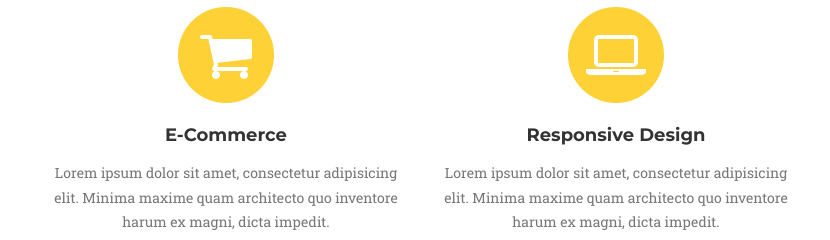
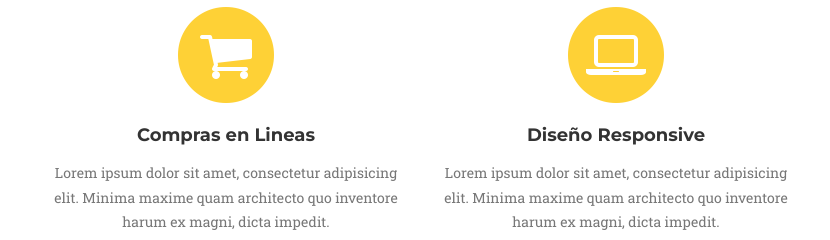
Before and after one commit to Jeralsoft/Programacionweb, a website: page index.html in a window 1280 px wide. Shown: the part 1140-1380 px from the top of the page, 24-854 px from the left. Drawn offline with nearby package versions, Linux system fonts and the light colour scheme; a web font is replaced by a local one.

Commit message:
Version 2.8
Actualizacion 2.8

```diff
--- a/index.html
+++ b/index.html
@@ -102,7 +102,7 @@
                         <i class="fa fa-circle fa-stack-2x text-primary"></i>
                         <i class="fa fa-shopping-cart fa-stack-1x fa-inverse"></i>
                     </span>
-                    <h4 class="service-heading">E-Commerce</h4>
+                    <h4 class="service-heading">Compras en Lineas</h4>
                     <p class="text-muted">Lorem ipsum dolor sit amet, consectetur adipisicing elit. Minima maxime quam architecto quo inventore harum ex magni, dicta impedit.</p>
                 </div>
                 <div class="col-md-4">
@@ -110,7 +110,7 @@
                         <i class="fa fa-circle fa-stack-2x text-primary"></i>
                         <i class="fa fa-laptop fa-stack-1x fa-inverse"></i>
                     </span>
-                    <h4 class="service-heading">Responsive Design</h4>
+                    <h4 class="service-heading">Diseño Responsive</h4>
                     <p class="text-muted">Lorem ipsum dolor sit amet, consectetur adipisicing elit. Minima maxime quam architecto quo inventore harum ex magni, dicta impedit.</p>
                 </div>
                 <div class="col-md-4">
```
